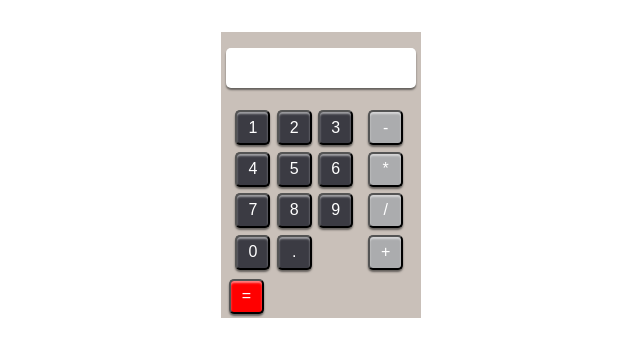
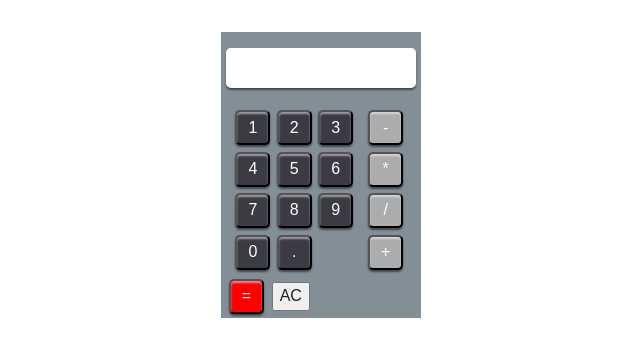
Before and after one commit to JulieCanevet/calculatrice, a plain HTML site: page index.html in a window 1280 px wide. Shown: the whole page, without its empty margins (319-959 px from the left). Drawn offline with nearby package versions, Linux system fonts and the light colour scheme.

Commit message:
ajout de la touche AC

```diff
--- a/css/main.css
+++ b/css/main.css
@@ -97,7 +97,7 @@ textarea {
 
 .calcul
 {
-    background-color: #C9C0B9;
+    background-color: #828F97;
     width: 200px;
     height: 270px;
     padding-top: 1em;
--- a/index.html
+++ b/index.html
@@ -46,6 +46,8 @@
     </div>
 </div>
 <button id="egal">=</button>
+<button id="AC">AC</button>
+
 
 </section>
         <script src="https://code.jquery.com/jquery-1.12.0.min.js"></script>
--- a/js/main.js
+++ b/js/main.js
@@ -22,3 +22,8 @@ for (let j=0; j < signe.length; j++) {
 		var view = eval(result.innerHTML);
 		result.innerHTML = view;
 	});
+
+// Clear AC
+	document.getElementById('AC').addEventListener("click", function (){
+		result.innerHTML = "";
+	});
```
